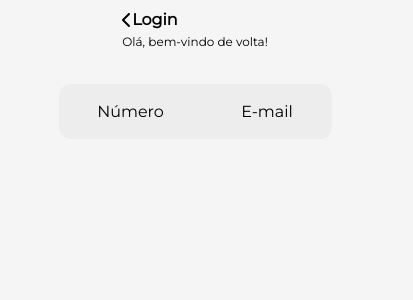
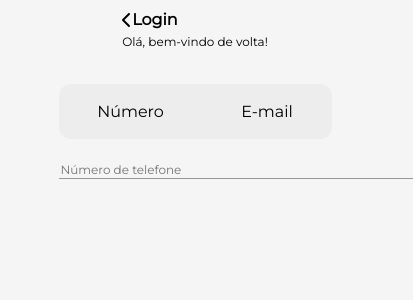
Before and after one commit to jgdlago/ATITUS_deafio_tecnologia_20223_2, a React (Create React App) app in the folder psico_app/: page / in a window 390 px wide. Shown: the top 300 px of the page, 413 px wide, since content can reach past the window. Built offline with nearby package versions, Linux system fonts and the light colour scheme.

Commit message:
phone input

```diff
--- a/psico_app/src/pages/authPage/auth.css
+++ b/psico_app/src/pages/authPage/auth.css
@@ -53,3 +53,17 @@ body {
     background-color: white;
     box-shadow: 0 4px 8px rgba(0, 0, 0, 0.2);
 }
+
+.login-form {
+    margin-top: 20px;
+    width: 70%;
+    text-align: center;
+}
+
+.login-form input {
+    border: none;
+    border-bottom: 1px solid #979797;
+    background-color: transparent;
+    width: 350px;
+    font-size: 12px;
+}
--- a/psico_app/src/pages/authPage/login.js
+++ b/psico_app/src/pages/authPage/login.js
@@ -19,7 +19,9 @@ function Login() {
       </div>
 
       <div className='login-form'>
-
+        <form>
+          <input type="tel" id="phone" name="phone" pattern="[0-9]{3}-[0-9]{3}-[0-9]{4}" placeholder="Número de telefone" required />
+        </form>
       </div>
     </div>
   );
```
